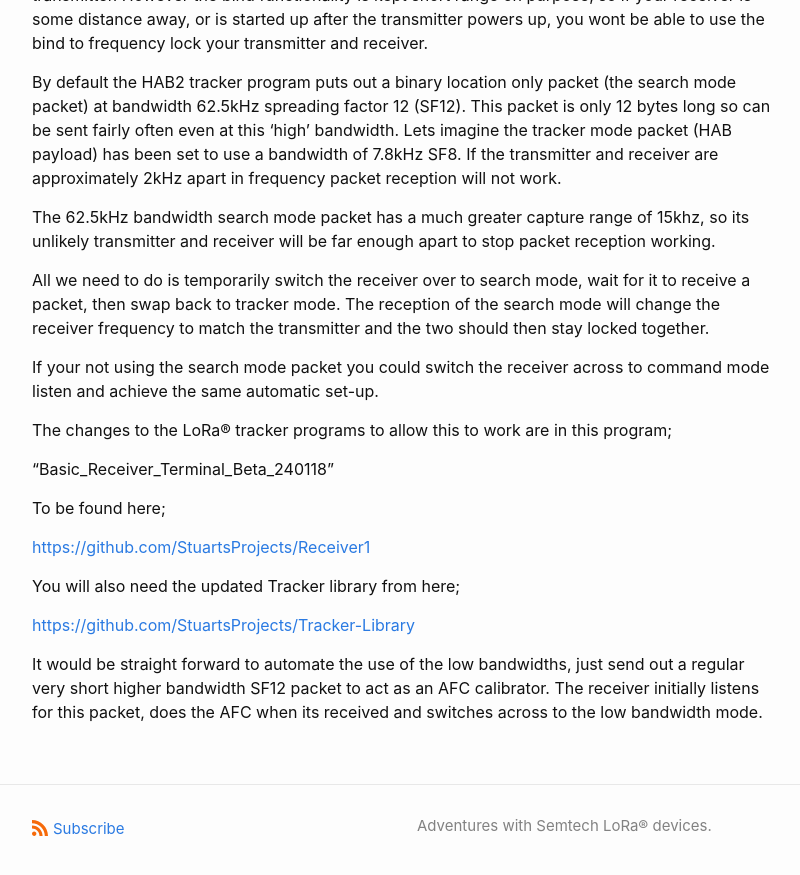
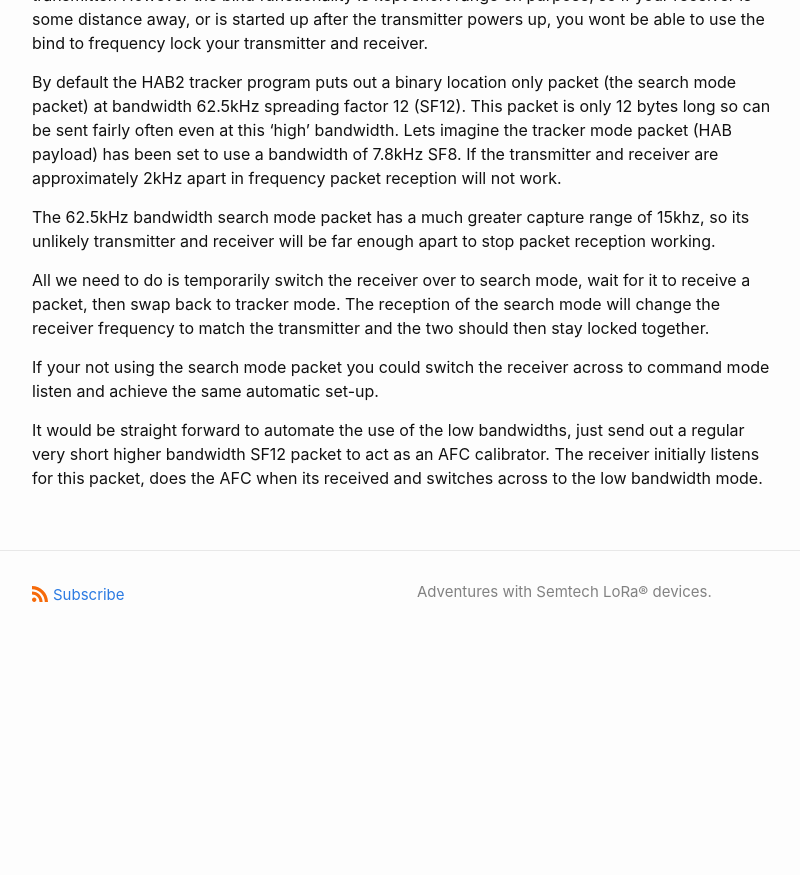
Before and after one commit to StuartsProjects/StuartsProjects.github.io, a Jekyll site: the page built from _posts/2018-01-24-how-to-use-low-bandwidths-with-the-tracker-programs.md, in a window 1280 px wide and 900 px high, scrolled down 842 px. Shown: the top 875 px of the window, without its empty margins (238-1038 px from the left). Built offline with Jekyll 4.4.1, drawn with Linux system fonts in a browser that asks for light colours; after the commit the page ends 1508 px from its top, so only the background shows below that.

Commit message:
Update posts

```diff
--- a/_posts/2018-01-24-how-to-use-low-bandwidths-with-the-tracker-programs.md
+++ b/_posts/2018-01-24-how-to-use-low-bandwidths-with-the-tracker-programs.md
@@ -26,16 +26,4 @@ All we need to do is temporarily switch the receiver over to search mode, wait f
 
 If your not using the search mode packet you could switch the receiver across to command mode listen and achieve the same automatic set-up.
 
-The changes to the LoRa® tracker programs to allow this to work are in this program;
-
-“Basic\_Receiver\_Terminal\_Beta\_240118”
-
-To be found here;
-
-[https://github.com/StuartsProjects/Receiver1](https://github.com/StuartsProjects/Receiver1)
-
-You will also need the updated Tracker library from here;
-
-[https://github.com/StuartsProjects/Tracker-Library](https://github.com/StuartsProjects/Tracker-Library)
-
 It would be straight forward to automate the use of the low bandwidths, just send out a regular very short higher bandwidth SF12 packet to act as an AFC calibrator. The receiver initially listens for this packet, does the AFC when its received and switches across to the low bandwidth mode.
```
Also changed, not shown: _posts/2020-08-27-ESP32CAM-TrackerAddOn-Board.md (+8 -0 lines), _posts/2025-10-01-LoRa-Antenna-Testing-for-868Mhz.md (+23 -13 lines).
